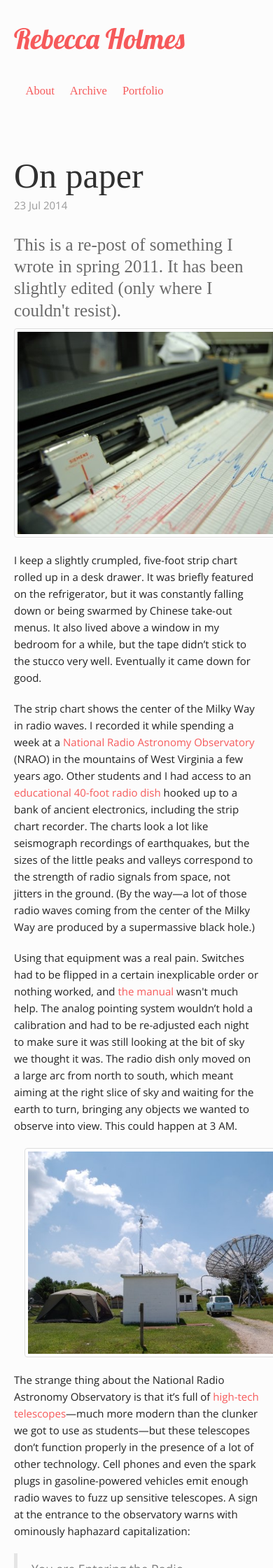
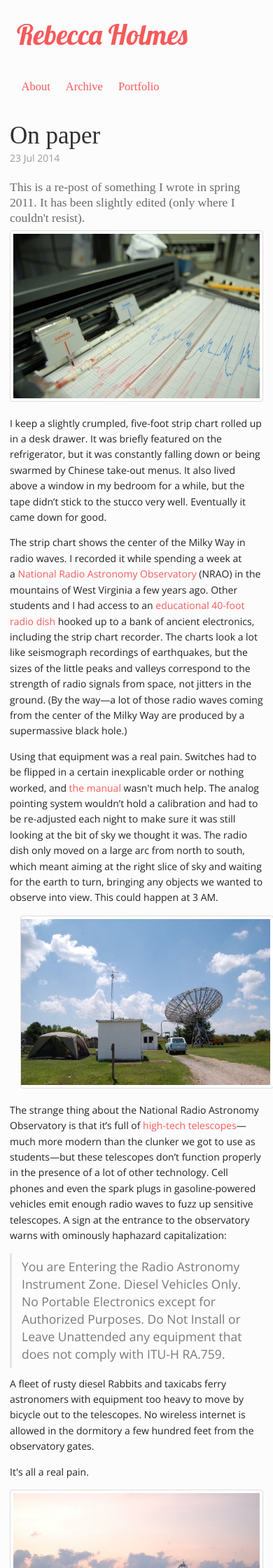
Before and after one commit to piscisvolans/piscisvolans.github.io, a Jekyll site: the page built from _posts/2014-07-23-on-paper.html, in a window 390 px wide. Shown: the top 2240 px of the page at 70% size. Built offline with Jekyll 4.4.1, drawn with Linux system fonts in a browser that asks for light colours; some web fonts are replaced; Markdown is read by kramdown in place of the engine named in the settings; comment, search, counter and statistics services are not loaded.

Commit message:
Fixed mobile layout for now

```diff
--- a/_posts/2014-07-23-on-paper.html
+++ b/_posts/2014-07-23-on-paper.html
@@ -6,7 +6,7 @@ comments: "True"
 
 <h3>This is a re-post of something I wrote in spring 2011. It has been slightly edited (only where I couldn't resist).</h3>
 
-<img class="thumbnail pull-left" title="n1403850043_30126945_9644" src="{{ site.baseurl }}public/img/n1403850043_30126945_9644.jpg" alt="" width="450" height="299" />
+<img class="thumbnail img-responsive pull-left" title="n1403850043_30126945_9644" src="{{ site.baseurl }}public/img/n1403850043_30126945_9644.jpg" alt="" width="450" height="299" />
 
 <p>I keep a slightly crumpled, five-foot strip chart rolled up in a desk drawer. It was briefly featured on the refrigerator, but it was constantly falling down or being swarmed by Chinese take-out menus. It also lived above a window in my bedroom for a while, but the tape didn’t stick to the stucco very well. Eventually it came down for good.</p>
 
@@ -14,7 +14,7 @@ comments: "True"
 
 <p>Using that equipment was a real pain. Switches had to be flipped in a certain inexplicable order or nothing worked, and <a href="http://www.gb.nrao.edu/epo/manual.pdf">the manual</a> wasn't much help. The analog pointing system wouldn’t hold a calibration and had to be re-adjusted each night to make sure it was still looking at the bit of sky we thought it was. The radio dish only moved on a large arc from north to south, which meant aiming at the right slice of sky and waiting for the earth to turn, bringing any objects we wanted to observe into view. This could happen at 3 AM.</p>
 
-<img class="thumbnail pull-right" title="n1403850043_30126929_4971" src="{{ site.baseurl }}public/img/n1403850043_30126929_4971.jpg" alt="" width="450" height="299" /></a>
+<img class="thumbnail img-responsive pull-right" title="n1403850043_30126929_4971" src="{{ site.baseurl }}public/img/n1403850043_30126929_4971.jpg" alt="" width="450" height="299" /></a>
 
 <p>The strange thing about the National Radio Astronomy Observatory is that it’s full of <a href="http://www.gb.nrao.edu/gbt/">high-tech telescopes</a>—much more modern than the clunker we got to use as students—but these telescopes don’t function properly in the presence of a lot of other technology. Cell phones and even the spark plugs in gasoline-powered vehicles emit enough radio waves to fuzz up sensitive telescopes. A sign at the entrance to the observatory warns with ominously haphazard capitalization:</p>
 
@@ -26,7 +26,7 @@ You are Entering the Radio Astronomy Instrument Zone. Diesel Vehicles Only. No P
 
 <p>It's all a real pain.</p>
 
-<img class="thumbnail pull-left" title="n1403850043_30126934_6388" src="{{ site.baseurl }}public/img/n1403850043_30126934_6388.jpg" alt="" width="450" height="299" />
+<img class="thumbnail img-responsive pull-left" title="n1403850043_30126934_6388" src="{{ site.baseurl }}public/img/n1403850043_30126934_6388.jpg" alt="" width="450" height="299" />
 
 <p>It’s also beautiful to ride an old, squeaky bicycle down a black gravel road to a radio telescope in the middle of the night. I think all astronomers must know something about this, although many of them probably wouldn’t get so sentimental about it. It’s beautiful to watch the pink felt-tip pen of a chart recorder scratch out of the center of the galaxy—up and down, and up, and down—with reassuring electronic whirs.</p>
 
--- a/public/css/main.css
+++ b/public/css/main.css
@@ -282,12 +282,23 @@ tbody tr:nth-child(odd) th {
 	  font-weight:normal;
 	  margin-top:10px;
 	  float:none;
+	  padding-left:10px;
 	}
 
 	.pull-right {
 	  float:left !important;
 	  line-height:95px;
 	  font-size:22px;
+	  margin-left:0;
+	  padding-left:0;
+	}
+
+	html, body {
+		font-size: 14px;
+	}
+
+	p {
+	  line-height:1.6rem;
 	}
 
 }
```
Lines whose indentation alone changed are shown as unchanged.
